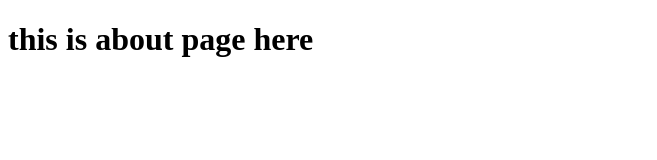
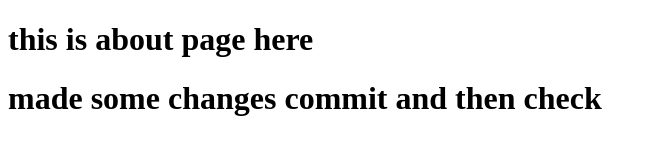
Before and after one commit to kamblerahul/git-tutorial, a plain HTML site: page about.html in a window 1280 px wide. Shown: the whole page, without its empty margins (0-657 px from the left). Drawn offline with Linux system fonts and the light colour scheme.

Commit message:
about chnages made commit 3

```diff
--- a/about.html
+++ b/about.html
@@ -8,5 +8,6 @@
 </head>
 <body>
     <h1>this is about page here</h1>
+    <h1>made some changes commit and then check</h1>
 </body>
 </html>
```
